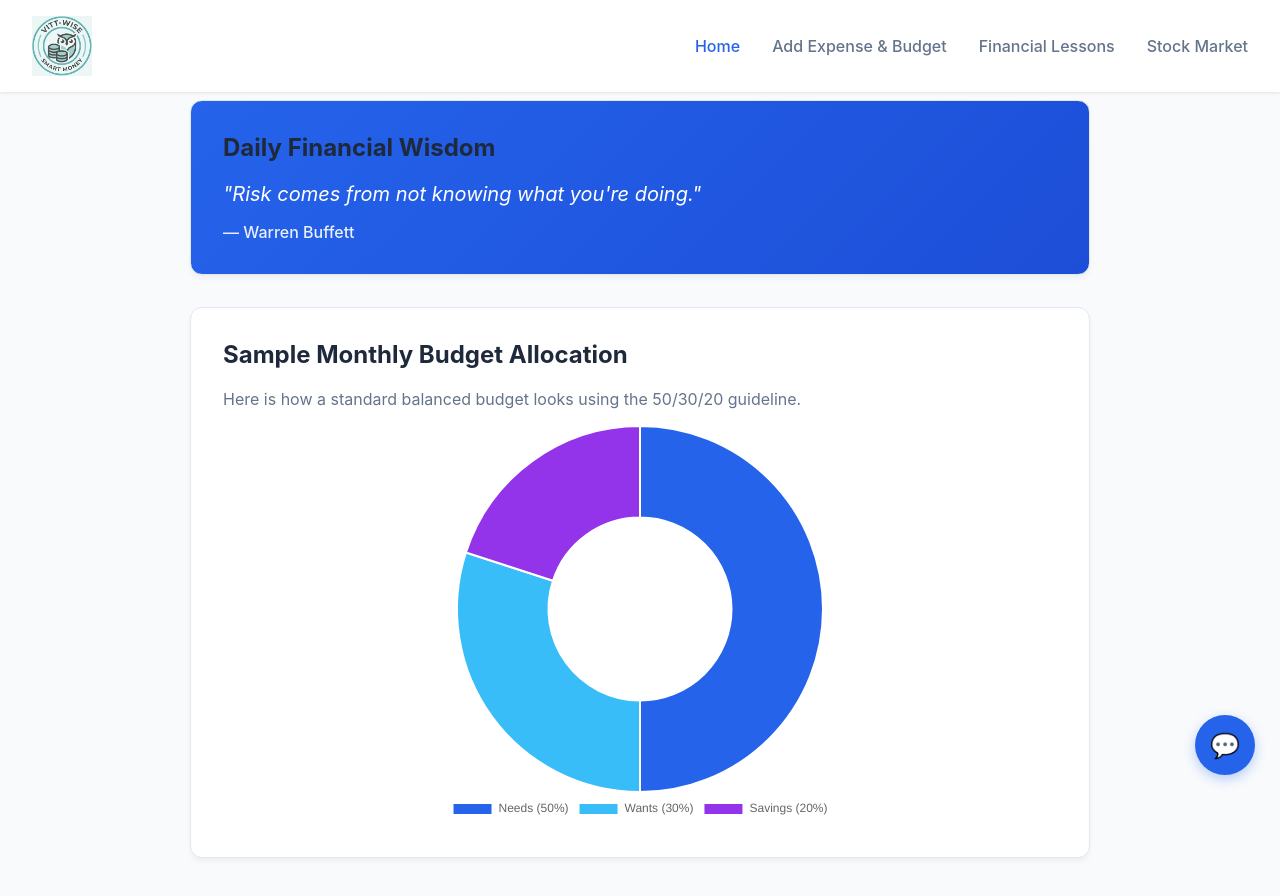
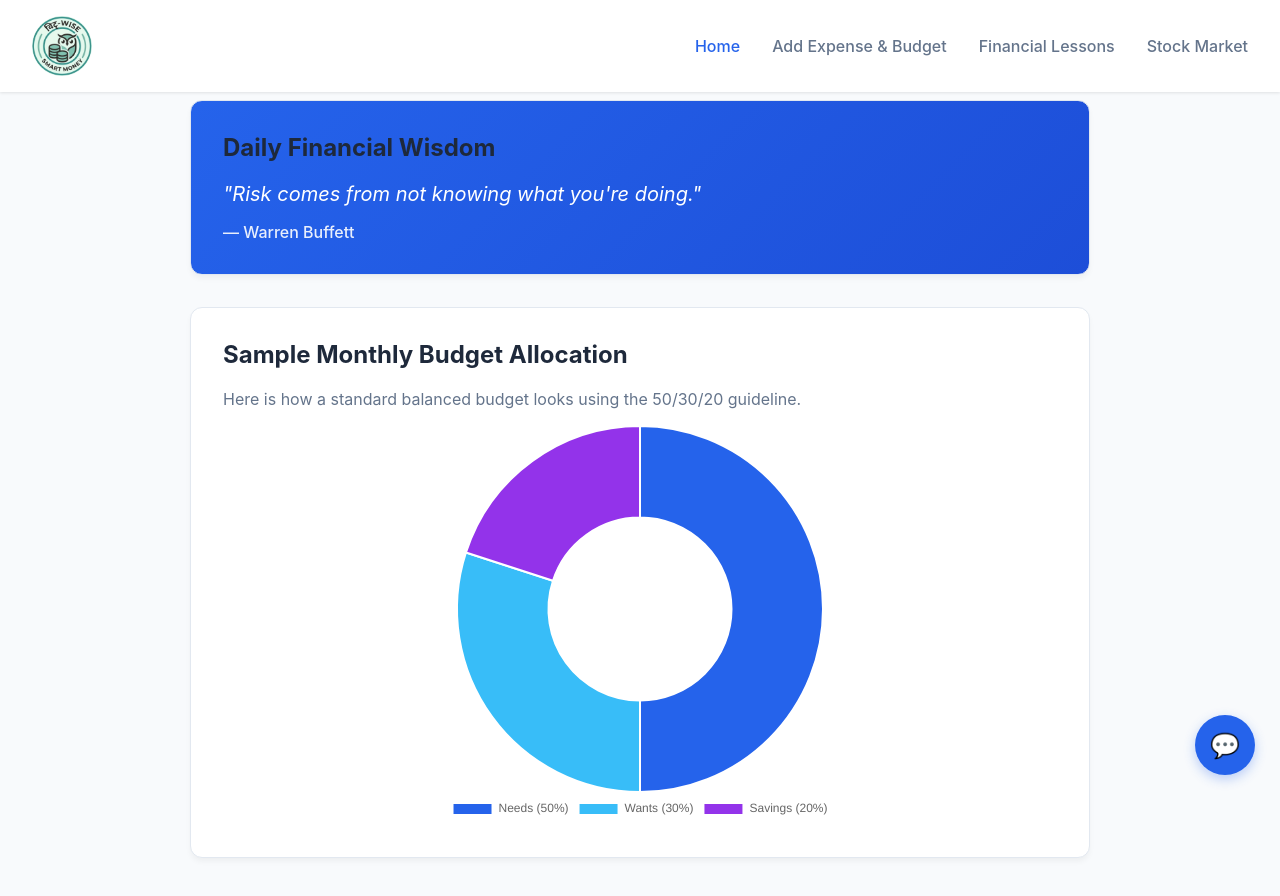
Before and after one commit to Kartik-472/the-eyrie, a website: page public/index.html in a window 1280 px wide. Drawn offline with nearby package versions, Linux system fonts and the light colour scheme; no server answers.

Commit message:
Changed logo

```diff
--- a/public/index.html
+++ b/public/index.html
@@ -14,7 +14,7 @@
 
     <!-- Top Navigation Bar -->
     <nav class="navbar">
-        <a href="index.html" class="logo"><img src="vitt-wise-logo.png" alt="Vitt-Wise"></a>
+        <a href="index.html" class="logo"><img src="vitt-wise-logo.jpeg" alt="Vitt-Wise"></a>
         <ul>
             <li><a href="index.html" class="active">Home</a></li>
             <li><a href="expense.html">Add Expense & Budget</a></li>
--- a/public/style.css
+++ b/public/style.css
@@ -43,6 +43,7 @@ body {
 
 .logo img {
     height: 60px;
+    border-radius: 100%;
     width: auto;
     display: block;
     border: none;
```
Also changed, not shown: public/expense.html (+1 -1 lines), public/lessons.html (+1 -1 lines), public/market.html (+1 -1 lines), public/vitt-wise-logo.jpeg (added).
